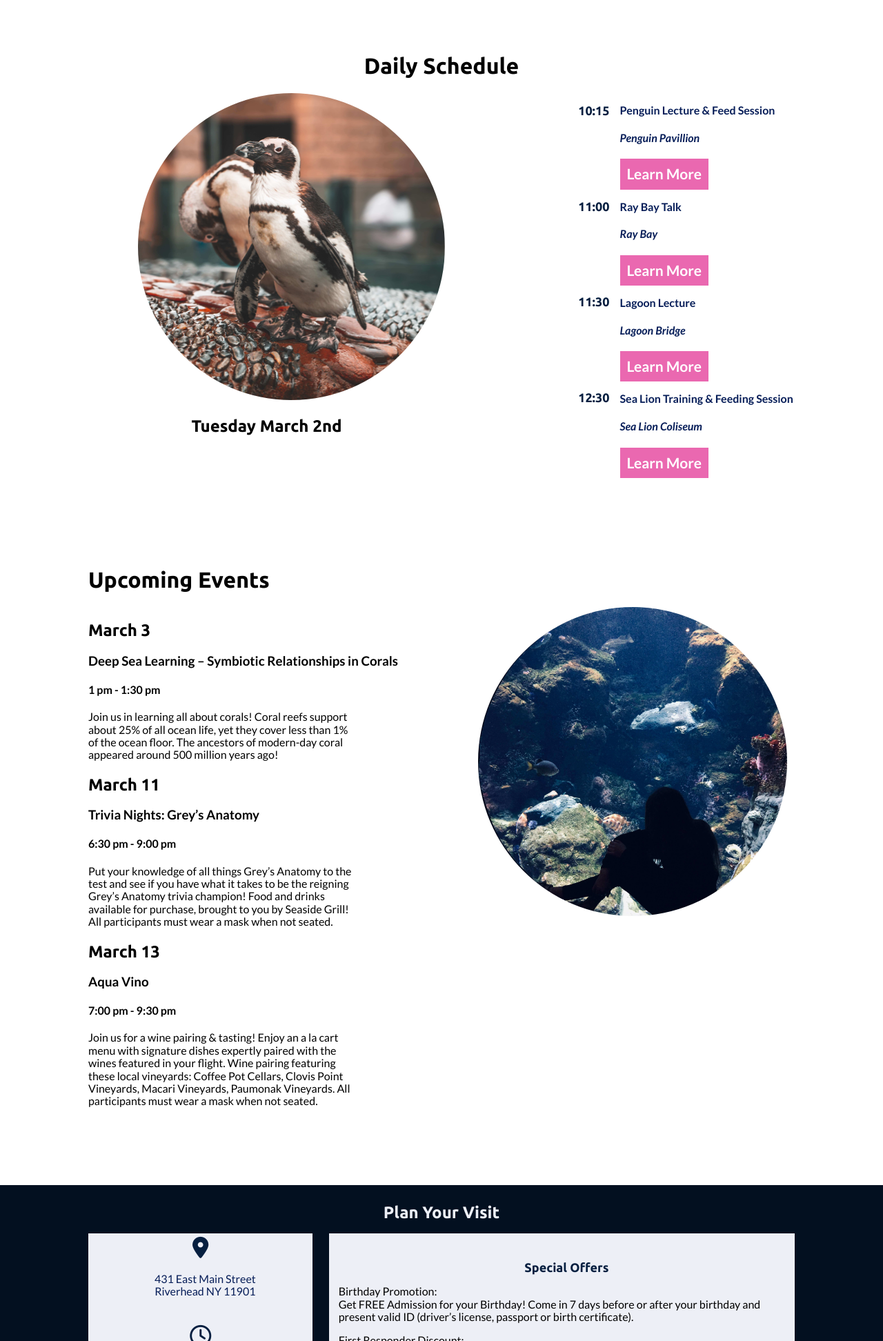
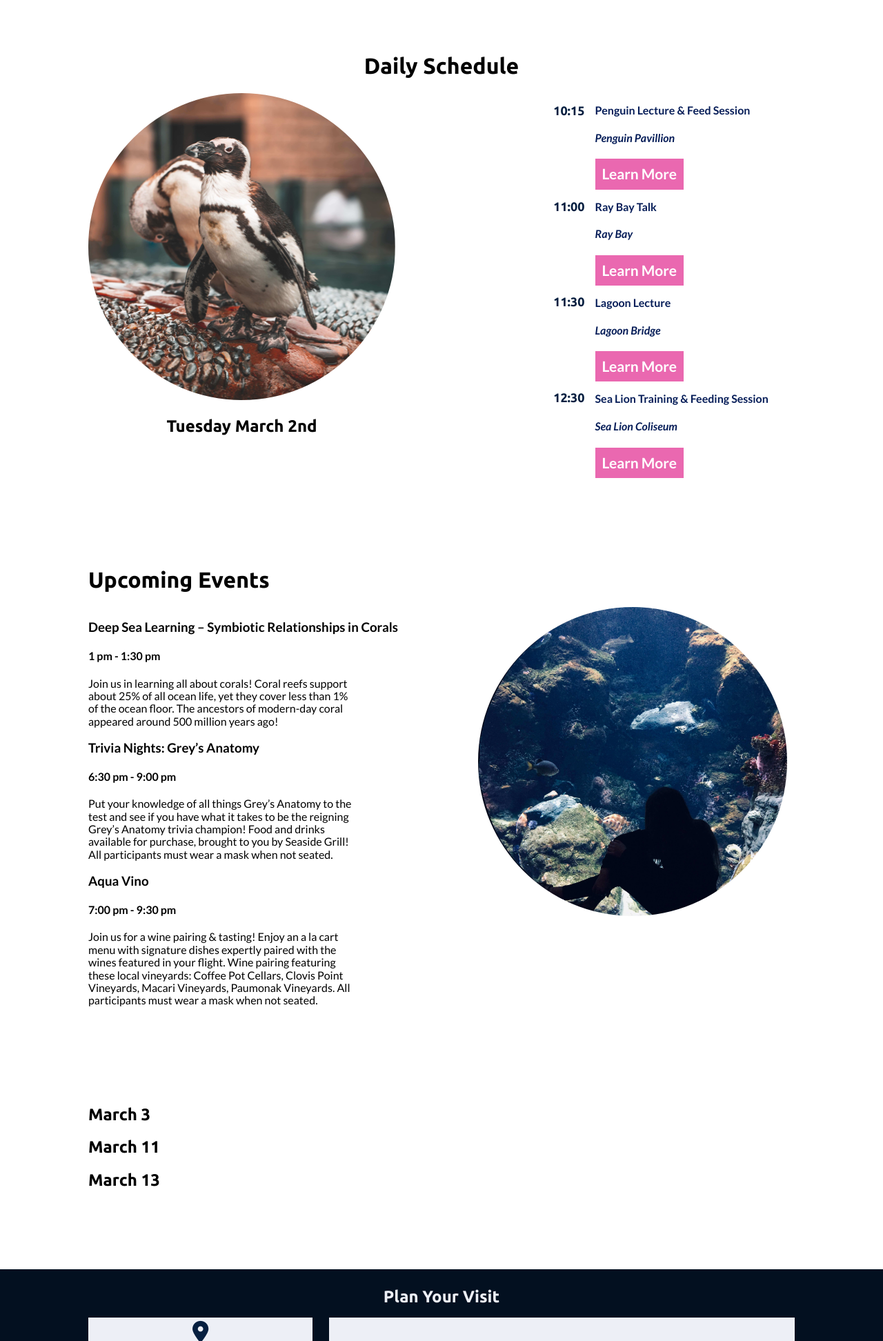
Before and after one commit to NicoleNowakowski/Nicole-Web2-Final, a plain HTML site: page deploy/index.html in a window 1280 px wide. Shown: the part 940-2884 px from the top of the page at 69% size. Drawn offline with nearby package versions, Linux system fonts and the light colour scheme.

Commit message:
fixing grid upcoming events

```diff
--- a/deploy/index.html
+++ b/deploy/index.html
@@ -109,9 +109,15 @@
                                     <aside id=picture>
                                         <img src="img/upcomingevents/upcomingeventspic.png" alt="penguin">
                                     </aside>
+                                    <ul>
+                                <li><h2>March 3</h2></li>
+                                <li><h2>March 11</h2></li>
+                                <li><h2>March 13</h2></li>
+
+                                    </ul>
                                     <ul id=dates>
                                         <li>
-                                            <h2>March 3</h2>
+
                                             <h3>Deep Sea Learning – Symbiotic Relationships in Corals</h3>
                                             <h4>1 pm - 1:30 pm </h4>
                                             <p>Join us in learning all about corals! Coral reefs support <br> about 25% of all ocean life, yet they cover
@@ -119,7 +125,7 @@
                                                 ago!</p>
                                         </li>
                                         <li>
-                                            <h2>March 11</h2>
+
                                             <h3>Trivia Nights: Grey’s Anatomy</h3>
                                             <h4>6:30 pm - 9:00 pm</h4>
                                             <p>Put your knowledge of all things Grey’s Anatomy to the <br> test and see if you have what it takes to be the
@@ -127,7 +133,7 @@
                                                 Seaside Grill! <br> All participants must wear a mask when not seated.</p>
                                         </li>
                                         <li>
-                                            <h2>March 13</h2>
+
                                             <h3>Aqua Vino</h3>
                                             <h4>7:00 pm - 9:30 pm</h4>
                                             <p>Join us for a wine pairing & tasting! Enjoy an a la cart <br> menu with signature dishes expertly paired with
--- a/dev/scss/sections/_dailyschedule.scss
+++ b/dev/scss/sections/_dailyschedule.scss
@@ -42,13 +42,8 @@
             }
 
             aside {
-                img {
-                    padding-left: 72px;
-                }
+                text-align: center;
 
-                h2 {
-                    text-align: center;
-                }
             }
             ul{
                 li{
```
Also changed, not shown: deploy/css/styles.css, 3 other files.
